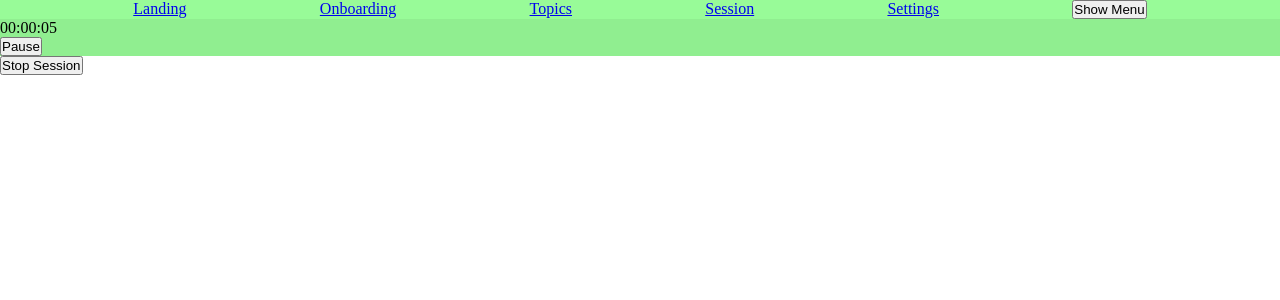
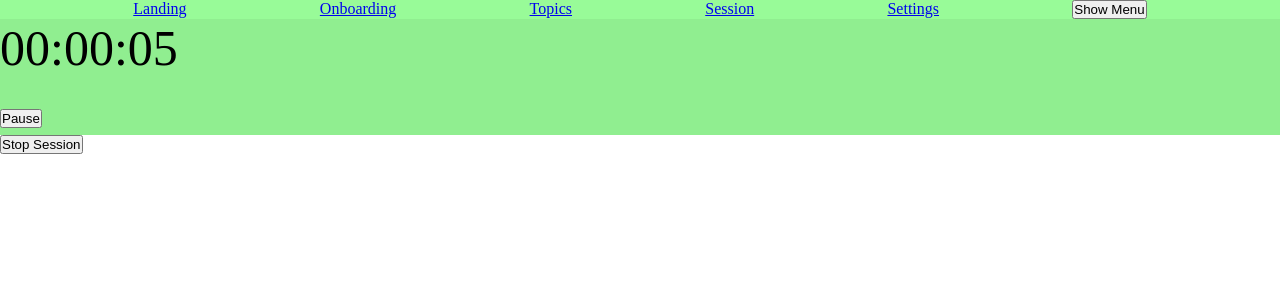
Before and after one commit to bellmarc/scatterbrain-study-app, a React (Create React App) app in the folder client/: page /session/1 in a window 1280 px wide. Shown: the top 300 px of the page. Built offline with nearby package versions, Linux system fonts and the light colour scheme.

Commit message:
add session complete

```diff
--- a/client/src/App.js
+++ b/client/src/App.js
@@ -15,7 +15,7 @@ function App() {
             <Navbar />
             <Switch>
                 <Route path="/topics" component={ TopicsPage }/>
-                <Route path="/session" component={ InSession }/>
+                <Route path="/session/:id" component={ InSession }/>
                 <Route path="/settings" component={ Settings }/>
                 <Route path="/help" component={ Help }/>
                 <Route path="/onboard" component={ Onboarding }/>
--- a/client/src/components/InSession.js
+++ b/client/src/components/InSession.js
@@ -1,20 +1,27 @@
 import React, {useState} from 'react';
 import Timer from './Timer';
+import { get as getUser } from '../functions/User/Browser'
+import Axios from 'axios';
 
 const InSession = (props) => {
-  const [save, setSave] = useState({})
-
-  const savedTime = (time) => {
-      console.log(time)
-      return time;
-  }
-
+  const [done, setDone] = useState({})
+  const stopSession = ()=>{
+        Axios.put(`/topics/sessionComplete/${getUser()._id}`);
+        setDone({ save: function (time) {
+                    props.history.push(`/topics/${
+                    time.hours}/${
+                    time.minutes}/${
+                    time.seconds}`)
+                } }
+        )
+    }
   return (
-      <div>
-          <Timer {...save} />
-          <button onClick={()=>setSave({save:savedTime})}>Stop Session</button>
-      </div>
+    <div>
+        <Timer {...done} />
+            <button onClick={
+                ()=>stopSession()
+            }>Stop Session</button>
+    </div>
   )
 }
-
 export default InSession
--- a/client/src/components/Timer.js
+++ b/client/src/components/Timer.js
@@ -1,13 +1,12 @@
 import React, { useState, useEffect } from 'react';
 const Digits = (props) => props.val < 10 ? (<span>0{props.val}</span>) : (<span>{props.val}</span>)
 
+
 const Timer = (props) => {
-    console.log(props);
     const [hours, setHours] = useState(0)
     const [minutes, setMinutes] = useState(0)
     const [seconds, setSeconds] = useState(0)
     const [pause, setPause] = useState(false)
-
 
     props.save && props.save({hours,minutes,seconds})
 
@@ -33,7 +32,7 @@ const Timer = (props) => {
       }, [seconds, minutes, hours, pause])
 
     return (
-        <div style={{background: pause ? 'red' : 'lightgreen'}}>
+        <div style={{background: pause ? 'red' : 'lightgreen',fontSize:50}}>
             <Digits val={hours}/>:
             <Digits val={minutes}/>:
             <Digits val={seconds}/>
--- a/client/src/style/menu.css
+++ b/client/src/style/menu.css
@@ -16,13 +16,9 @@
     left: 100vw;
 }
 
-<<<<<<< HEAD
 body{
     overflow: hidden;
 }
-
-=======
->>>>>>> master
 
 .menu > button {
     border: none;
```
